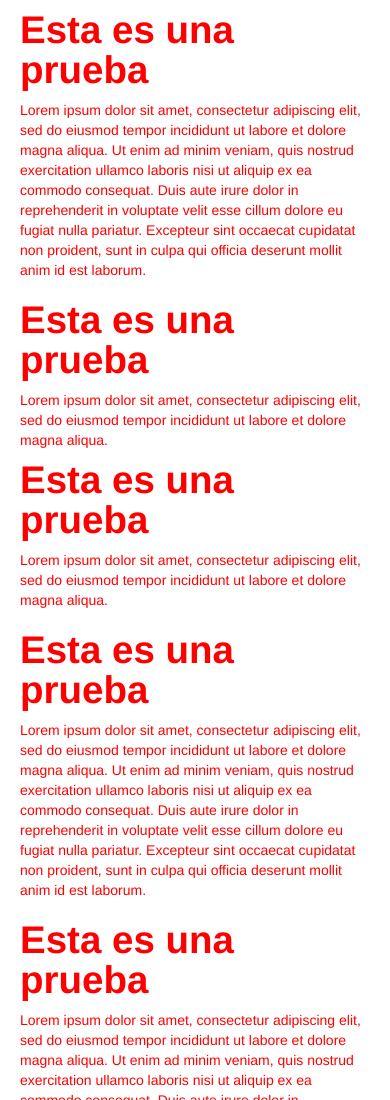
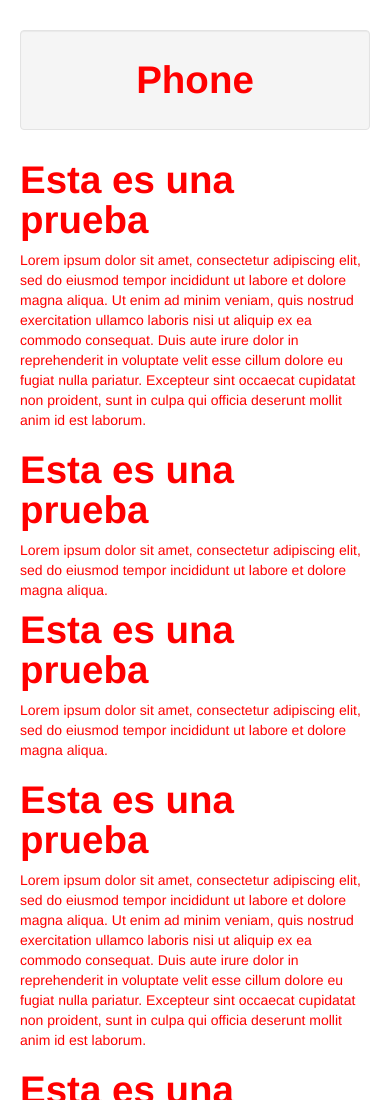
Before and after one commit to mauricio80/DesarrolloBootstrap1, a plain HTML site: page index.html in a window 390 px wide. Shown: the top 1100 px of the page. Drawn offline with Linux system fonts and the light colour scheme.

Commit message:
Adicion responsive

```diff
--- a/index.html
+++ b/index.html
@@ -27,6 +27,22 @@
 </head>
 <body>
 	<div class="container">
+		<div class="row-fluid">
+			<div class="span12">&nbsp;</div>
+		</div>
+		<div class="row-fluid">
+			<div class="span12">
+				<div class="well visible-desktop">
+					<h1 class="text-center">Desktop</h1>
+				</div>
+				<div class="well visible-tablet">
+					<h1 class="text-center">Tablet</h1>
+				</div>
+				<div class="well visible-phone">
+					<h1 class="text-center">Phone</h1>
+				</div>
+			</div>
+		</div>
 		<div class="row">
 			<div class="span12">
 				<h1>Esta es una prueba</h1>
```
